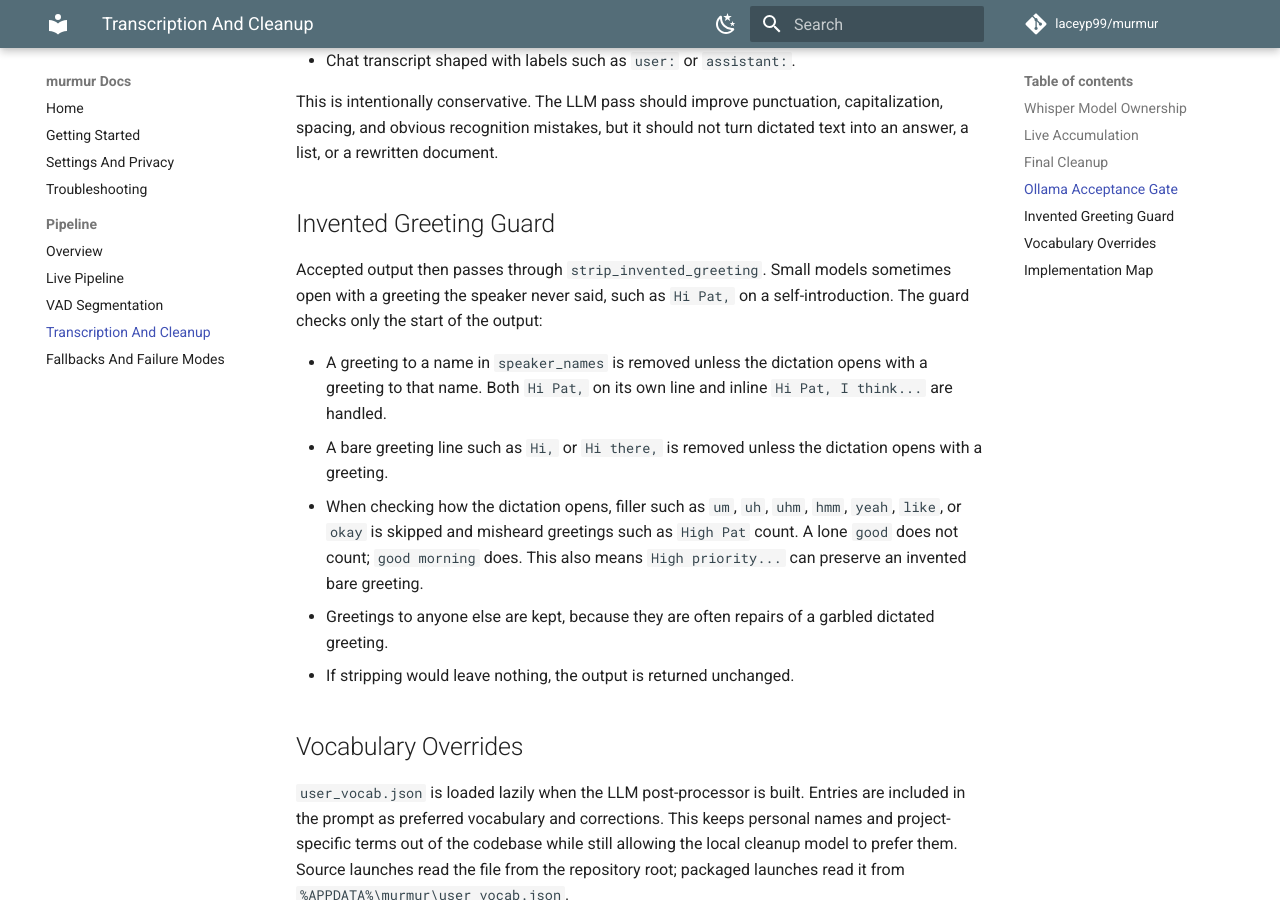
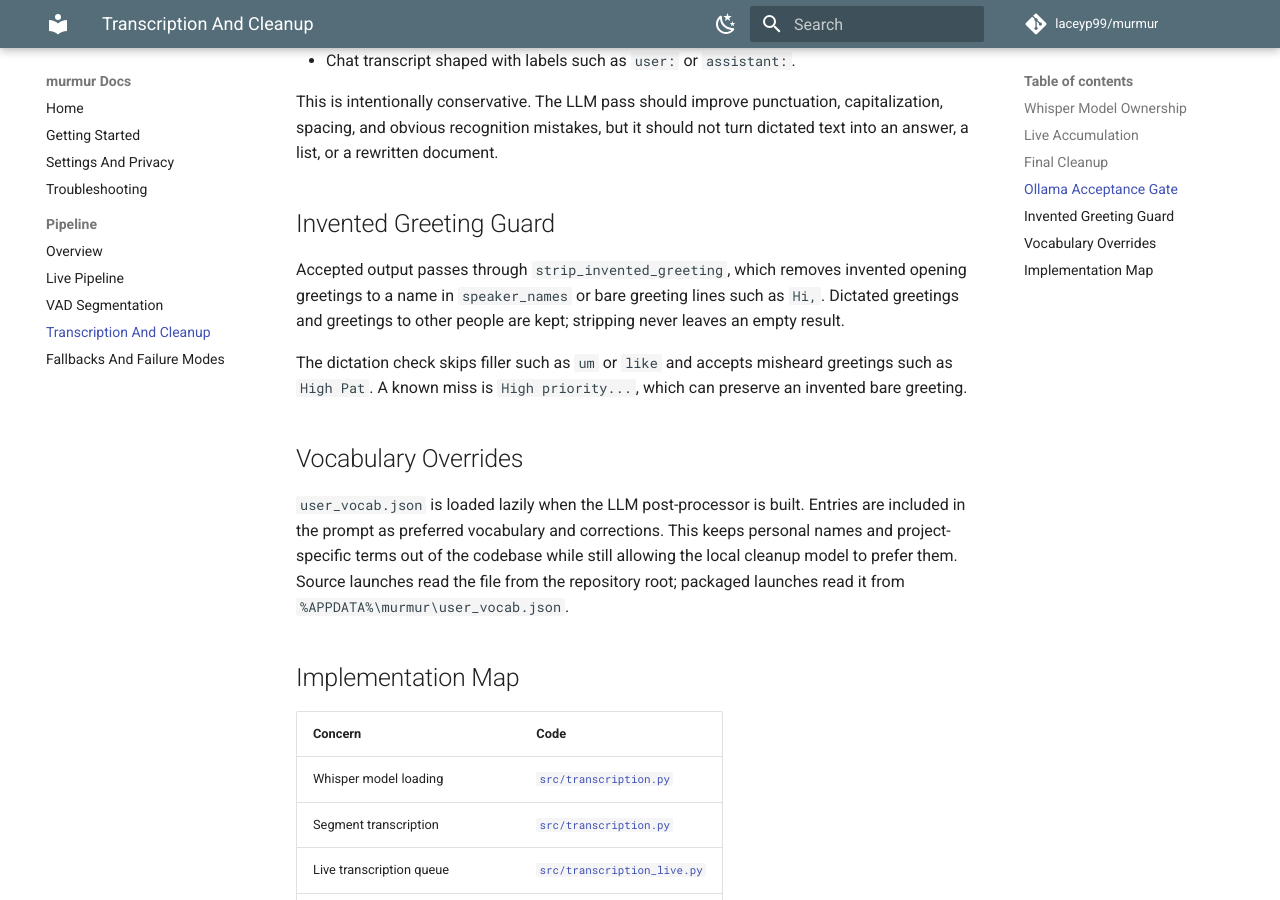
Before and after one commit to laceyp99/murmur, an MkDocs documentation site: the page built from docs/transcription-and-cleanup.md, in a window 1280 px wide and 900 px high, scrolled down 4564 px. Built offline with MkDocs 1.6.1 and Material for MkDocs 9.7.7, drawn with Linux system fonts in a browser that asks for light colours; comment, search, counter and statistics services are not loaded.

Commit message:
docs: condense greeting guard guidance

```diff
--- a/docs/transcription-and-cleanup.md
+++ b/docs/transcription-and-cleanup.md
@@ -144,22 +144,14 @@ turn dictated text into an answer, a list, or a rewritten document.
 
 ## Invented Greeting Guard
 
-Accepted output then passes through `strip_invented_greeting`. Small models
-sometimes open with a greeting the speaker never said, such as `Hi Pat,` on a
-self-introduction. The guard checks only the start of the output:
+Accepted output passes through `strip_invented_greeting`, which removes invented
+opening greetings to a name in `speaker_names` or bare greeting lines such as
+`Hi,`. Dictated greetings and greetings to other people are kept; stripping
+never leaves an empty result.
 
-- A greeting to a name in `speaker_names` is removed unless the dictation opens
-  with a greeting to that name. Both `Hi Pat,` on its own line and inline
-  `Hi Pat, I think...` are handled.
-- A bare greeting line such as `Hi,` or `Hi there,` is removed unless the
-  dictation opens with a greeting.
-- When checking how the dictation opens, filler such as `um`, `uh`, `uhm`,
-  `hmm`, `yeah`, `like`, or `okay` is skipped and misheard greetings such as
-  `High Pat` count. A lone `good` does not count; `good morning` does.
-  This also means `High priority...` can preserve an invented bare greeting.
-- Greetings to anyone else are kept, because they are often repairs of a garbled
-  dictated greeting.
-- If stripping would leave nothing, the output is returned unchanged.
+The dictation check skips filler such as `um` or `like` and accepts misheard
+greetings such as `High Pat`. A known miss is `High priority...`, which can
+preserve an invented bare greeting.
 
 ## Vocabulary Overrides
 
```
Also changed, not shown: docs/settings-and-privacy.md (+0 -4 lines).
